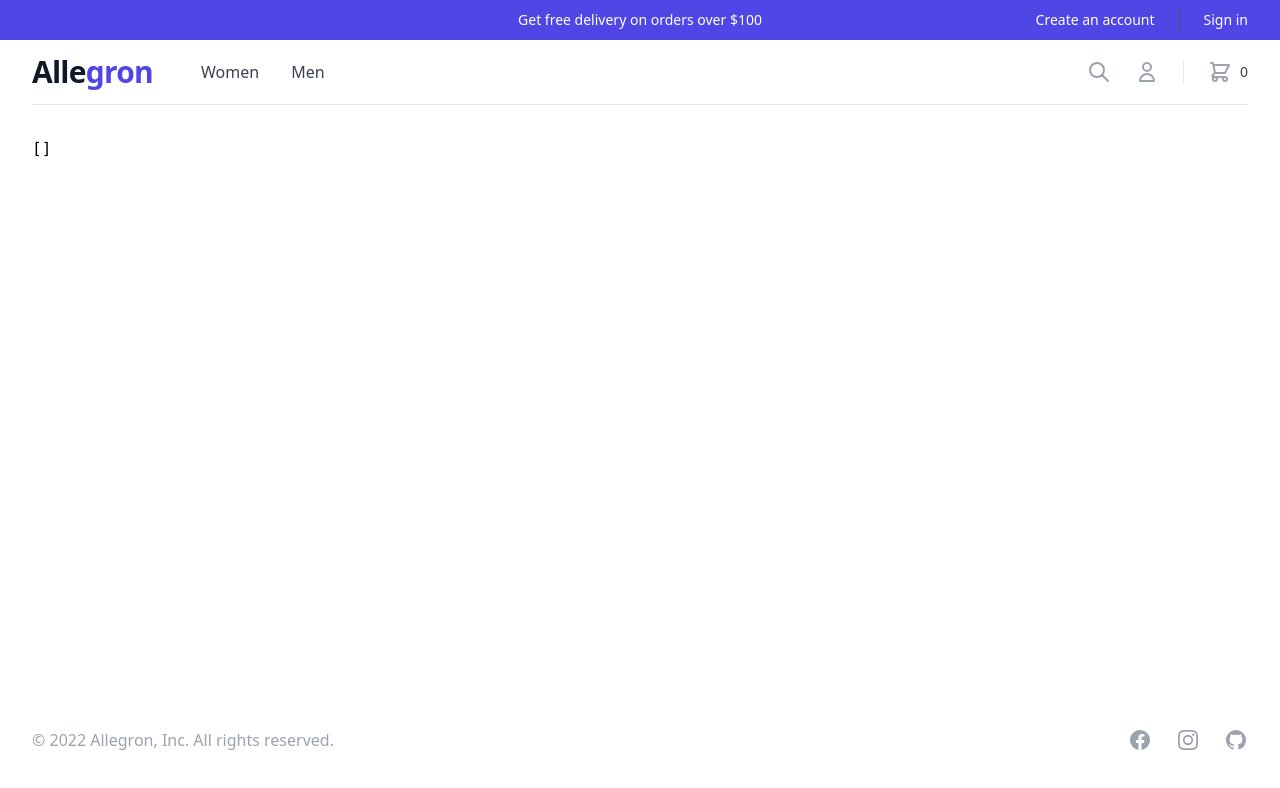
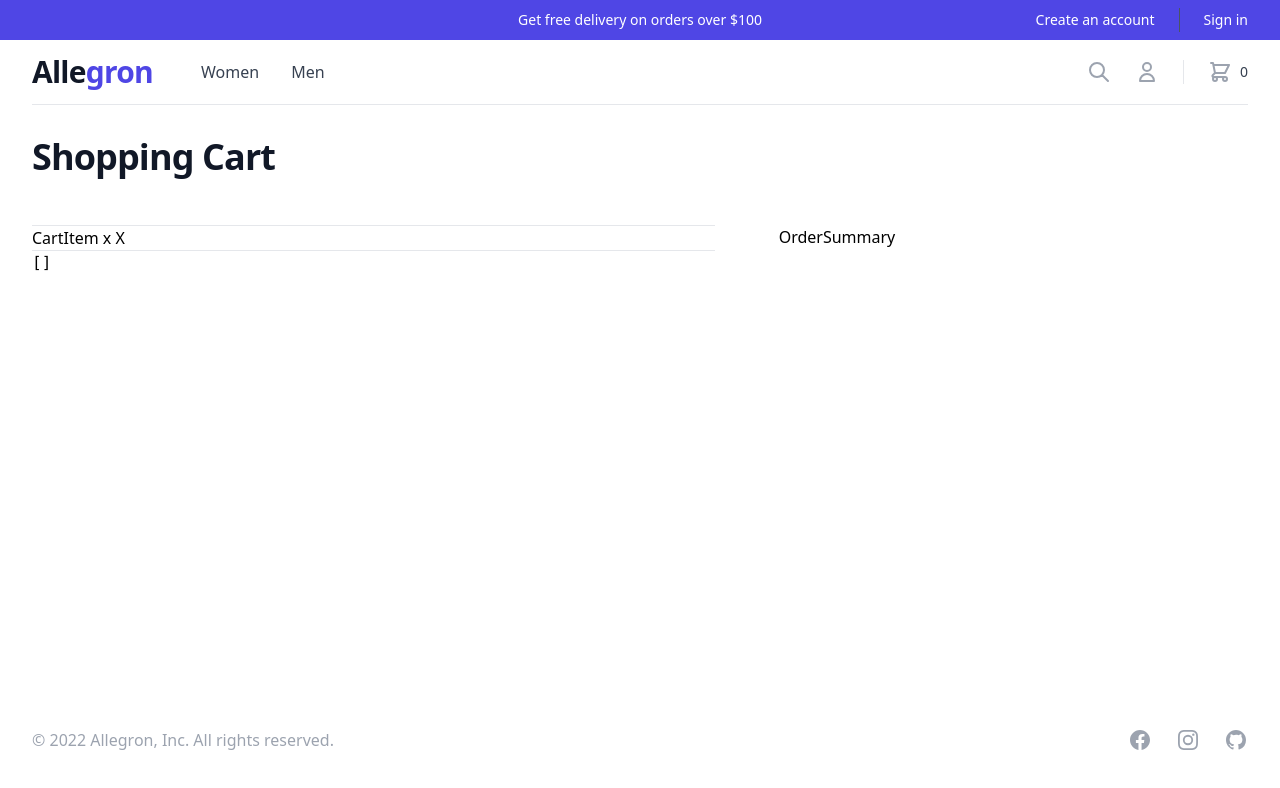
Before and after one commit to tomaszdanczak/allegron, a React (Create React App) app in the folder frontend/: page /cart in a window 1280 px wide. Shown: the top 788 px of the page. Built offline with nearby package versions, Linux system fonts and the light colour scheme.

Commit message:
Add template of <CartScreen/>

```diff
--- a/frontend/src/views/CartScreen/CartScreen.tsx
+++ b/frontend/src/views/CartScreen/CartScreen.tsx
@@ -3,8 +3,25 @@ import { useCart } from 'hooks/useCart'
 export default function CartScreen() {
   const { cartItems } = useCart()
   return (
-    <div>
+    <>
+      <h1 className="text-3xl font-extrabold tracking-tight text-gray-900 sm:text-4xl">
+        Shopping Cart
+      </h1>
+
+      <form className="mt-12 lg:grid lg:grid-cols-12 lg:items-start lg:gap-x-12 xl:gap-x-16">
+        <section aria-labelledby="cart-heading" className="lg:col-span-7">
+          <h2 id="cart-heading" className="sr-only">
+            Items in your shopping cart
+          </h2>
+
+          <ul className="divide-y divide-gray-200 border-t border-b border-gray-200">
+            CartItem x X
+          </ul>
+        </section>
+        OrderSummary
+      </form>
+
       <pre>{JSON.stringify(cartItems, null, 2)}</pre>
-    </div>
+    </>
   )
 }
```
